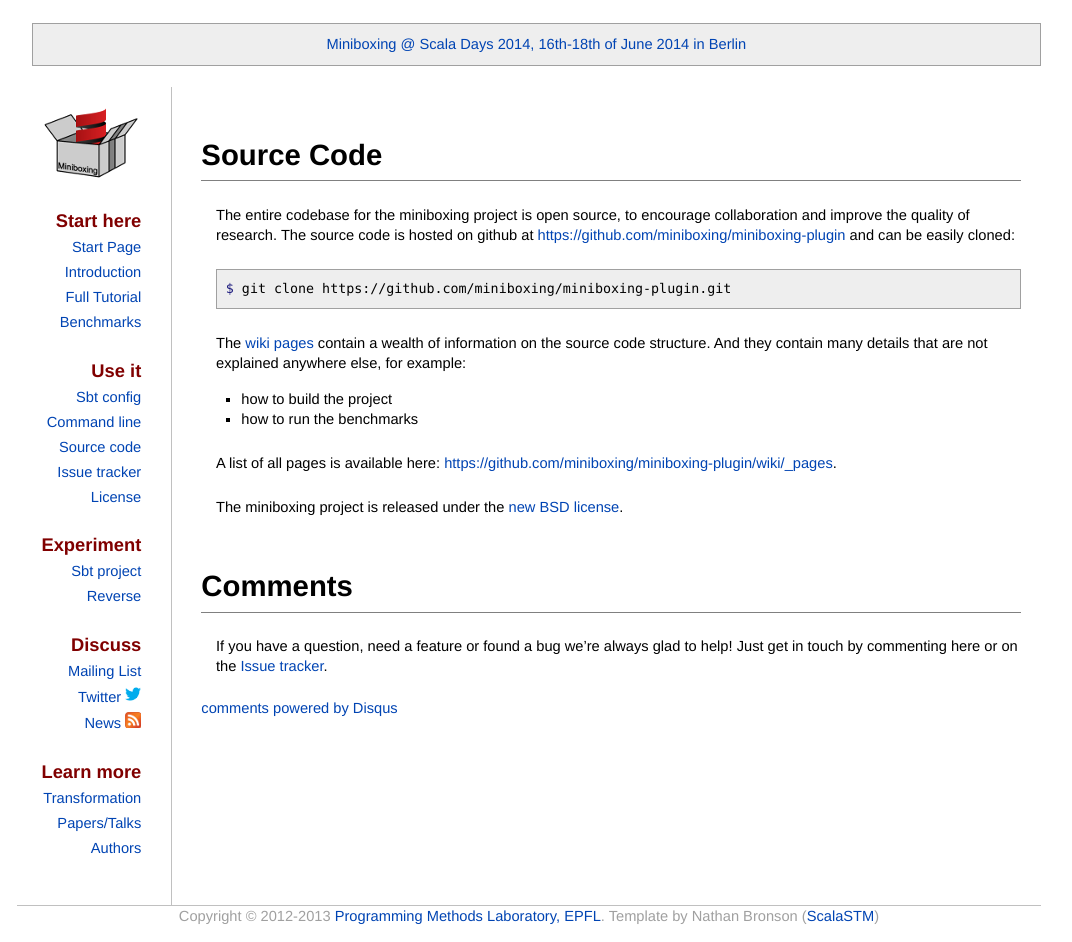
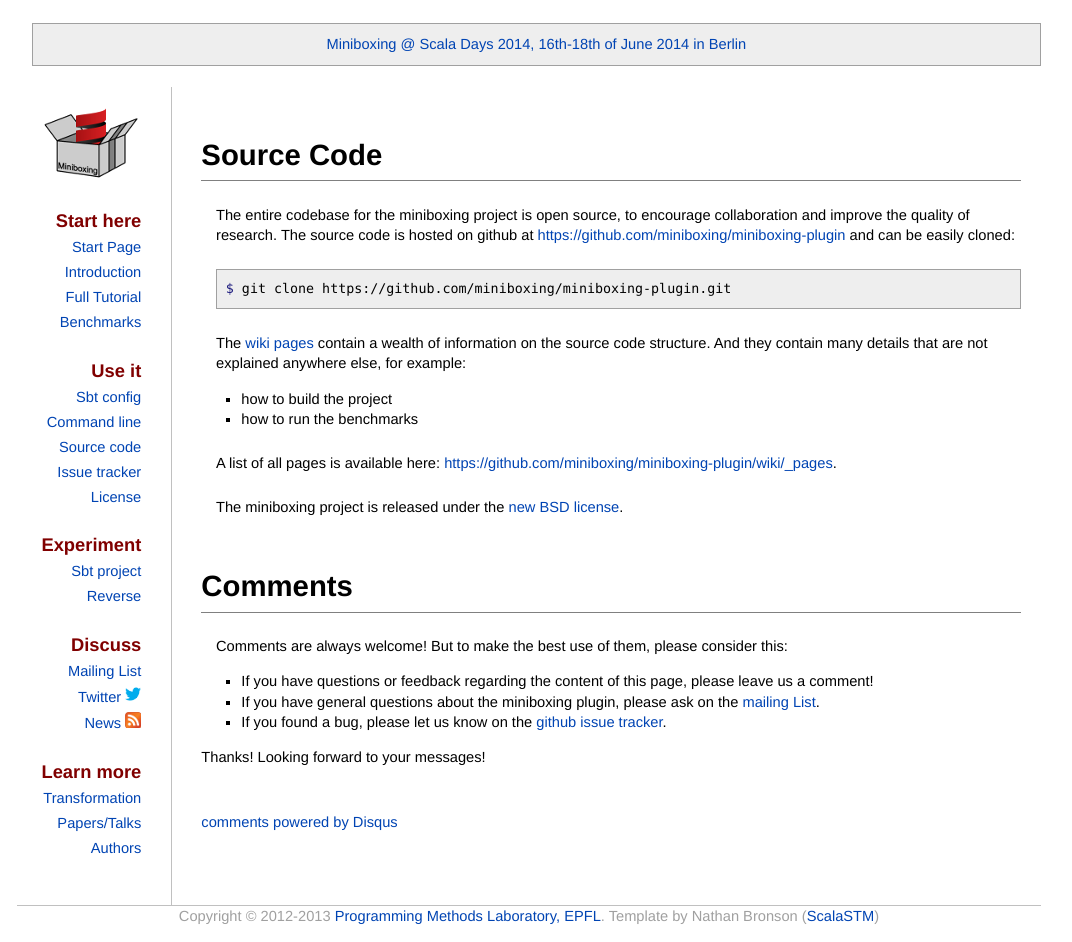
Before and after one commit to miniboxing/miniboxing.github.io, a Jekyll site: the page built from source.md, in a window 1280 px wide. Shown: the whole page, without its empty margins (111-1183 px from the left). Built offline with Jekyll 4.4.1, drawn with Linux system fonts in a browser that asks for light colours; comment, search, counter and statistics services are not loaded.

Commit message:
Comments

```diff
--- a/_layouts/default.html
+++ b/_layouts/default.html
@@ -78,7 +78,14 @@
           <!-- comments are disabled on this page -->
         {% else %}
           <h1>Comments</h1>
-          <p>If you have a question, need a feature or found a bug we’re always glad to help! Just get in touch by commenting here or on the <a href="/issues.html">Issue tracker</a>.</p>
+          <p>Comments are always welcome! But to make the best use of them, please consider this:
+          <ul>
+            <li>If you have questions or feedback regarding the content of this page, please leave us a comment!</li>
+            <li>If you have general questions about the miniboxing plugin, please ask on the <a href="https://groups.google.com/forum/#!forum/scala-miniboxing" target="_blank">mailing List</a>.</li>
+            <li>If you found a bug, please let us know on the <a href="https://github.com/miniboxing/miniboxing-plugin/issues" target="_blank">github issue tracker</a>.</li>
+          </ul>
+          Thanks! Looking forward to your messages!
+          </p>
           <br/>
           <div id="disqus_thread"></div>
           <script type="text/javascript">
```
